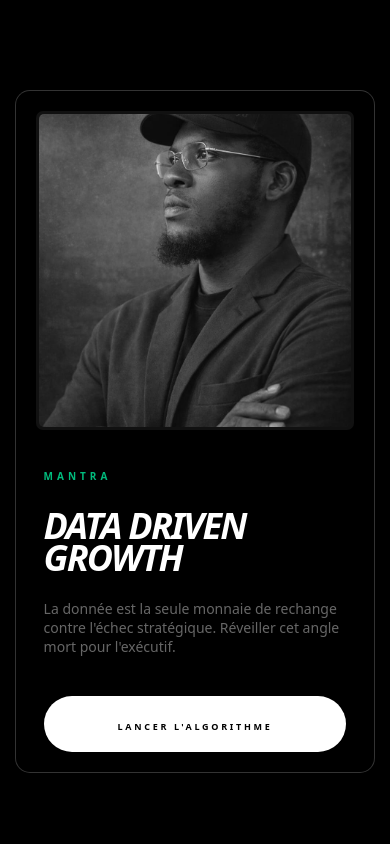
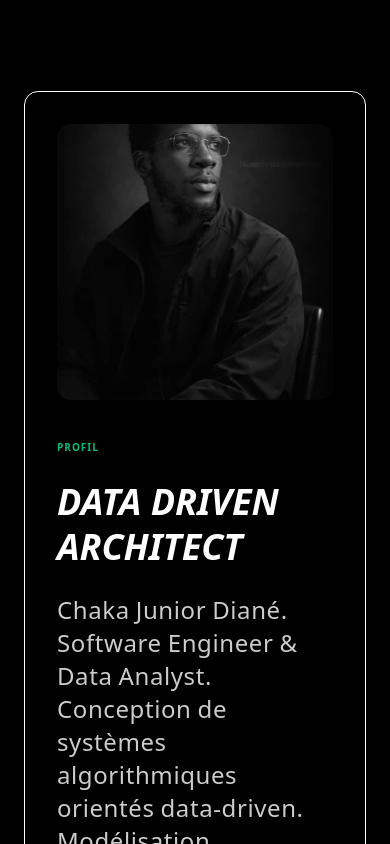
Before and after one commit to nonnzy7even7iete/nonnzytransformiumfullstackbundel, a Next.js app: page /zymantra in a window 390 px wide. Shown: the part 980-1824 px from the top of the page. Built offline with nearby package versions, Linux system fonts and the light colour scheme; no server answers.

Commit message:
Zy Bulding workflow

```diff
--- a/src/components/frontendkit/ZymantraBeam.tsx
+++ b/src/components/frontendkit/ZymantraBeam.tsx
@@ -15,9 +15,12 @@ import {
   HTMLMotionProps,
 } from "framer-motion";
 import { cn } from "@/lib/utils";
+
+// COMPOSANTS EXTERNES (CORRIGÉS)
 import { MultiStepLoader } from "@/components/ui/multi-step-loader";
+import { TextGenerateEffect } from "@/components/ui/text-generate-effect";
 
-// --- INTERFACES (CONTRATS DE DONNÉES) ---
+// --- INTERFACES ---
 interface ContentItem {
   badge: string;
   title: string;
@@ -28,15 +31,13 @@ interface ContentItem {
 interface CardItemProps extends HTMLMotionProps<"div"> {
   children: React.ReactNode;
   translateZ?: number;
-  className?: string;
 }
 
-// --- CONTEXTE 3D ---
-// On crée un "tunnel" d'information pour dire aux enfants si la souris survole le parent.
 const MouseEnterContext = createContext<
   [boolean, React.Dispatch<React.SetStateAction<boolean>>] | undefined
 >(undefined);
 
+// --- COMPOSANTS DE STRUCTURE ---
 const CardContainer = ({
   children,
   className,
@@ -49,8 +50,6 @@ const CardContainer = ({
   const x = useMotionValue(0);
   const y = useMotionValue(0);
 
-  // Pourquoi useSpring ? Pour que la rotation ne soit pas sèche.
-  // Il ajoute de l'inertie physique au mouvement de la carte.
   const rotateX = useSpring(useTransform(y, [-0.5, 0.5], [8, -8]), {
     stiffness: 100,
     damping: 30,
@@ -64,7 +63,6 @@ const CardContainer = ({
     if (!containerRef.current) return;
     const { left, top, width, height } =
       containerRef.current.getBoundingClientRect();
-    // Calcul de la position relative par rapport au centre (0 = milieu)
     x.set((e.clientX - left) / width - 0.5);
     y.set((e.clientY - top) / height - 0.5);
   };
@@ -73,7 +71,7 @@ const CardContainer = ({
     <MouseEnterContext.Provider value={[isMouseEnter, setIsMouseEnter]}>
       <div
         className={cn("flex items-center justify-center", className)}
-        style={{ perspective: "1200px" }} // Indispensable pour l'effet de profondeur
+        style={{ perspective: "1200px" }}
         onMouseMove={handleMouseMove}
         onMouseEnter={() => setIsMouseEnter(true)}
         onMouseLeave={() => {
@@ -85,7 +83,6 @@ const CardContainer = ({
         <motion.div
           ref={containerRef}
           style={{ rotateX, rotateY, transformStyle: "preserve-3d" }}
-          className="relative transition-transform duration-200 ease-out"
         >
           {children}
         </motion.div>
@@ -102,13 +99,13 @@ const CardItem = ({
 }: CardItemProps) => {
   const context = useContext(MouseEnterContext);
   const isMouseEnter = context ? context[0] : false;
-
   return (
     <motion.div
       {...rest}
       animate={{
-        // L'effet "Pop-out" : l'élément avance vers l'utilisateur sur l'axe Z
-        transform: `translateZ(${isMouseEnter ? translateZ : 0}px)`,
+        transform: isMouseEnter
+          ? `translateZ(${translateZ}px)`
+          : `translateZ(0px)`,
       }}
       transition={{ type: "spring", stiffness: 150, damping: 20 }}
       className={className}
@@ -118,41 +115,37 @@ const CardItem = ({
   );
 };
 
-// --- CONFIGURATION DU LOADER ---
-const LOADER_STATES = [
-  { text: "Accès au serveur Penguin" },
-  { text: "Scan de la zone Anyama" },
-  { text: "Synchronisation Algorithme Zy" },
-  { text: "Génération du Radar" },
-  { text: "Data Ready" },
+// --- DATA ---
+const ZYMANTRA_CONTENT: ContentItem[] = [
+  {
+    badge: "PROFIL",
+    title: "DATA DRIVEN ARCHITECT",
+    description:
+      "Chaka Junior Diané. Software Engineer & Data Analyst. Conception de systèmes algorithmiques orientés data-driven. Modélisation, structuration et extraction des dynamiques de données.",
+    image: "/IMG-20260311-WA0001.jpg",
+  },
+  {
+    badge: "P-R-S",
+    title: "ALGO ZY RADAR",
+    description:
+      "Anyama sera la première commune de Côte d'Ivoire dotée d'un radar économique synchronisant les ressources et les réalités.",
+    image: "/IMG-20260116-WA0000.jpg",
+  },
 ];
 
-export default function Zymantra({
-  content = ZYMANTRA_CONTENT,
-}: {
-  content?: ContentItem[];
-}) {
+export default function ZymantraBeam() {
   const containerRef = useRef<HTMLDivElement>(null);
-  const [svgHeight, setSvgHeight] = useState(0);
   const [loading, setLoading] = useState(false);
   const [activeIdx, setActiveIdx] = useState<number | null>(null);
+  const [svgHeight, setSvgHeight] = useState(0);
 
-  /**
-   * GESTION DU SCROLL (BEAM)
-   * On suit la progression du scroll pour animer la ligne verticale.
-   */
   const { scrollYProgress } = useScroll({
     target: containerRef,
     offset: ["start center", "end end"],
   });
 
   useEffect(() => {
-    const update = () => {
     if (containerRef.current) setSvgHeight(containerRef.current.offsetHeight);
-    };
-    update();
-    window.addEventListener("resize", update);
-    return () => window.removeEventListener("resize", update);
   }, []);
 
   const beamY = useSpring(
@@ -163,126 +156,88 @@ export default function Zymantra({
   return (
     <div
       ref={containerRef}
-      className="relative w-full py-24 px-4 overflow-hidden"
-      style={{ backgroundColor: "var(--background)" }}
+      className="relative w-full py-24 bg-background overflow-hidden"
     >
-      {/* onClose permet de fermer le loader en cliquant "n'importe où" sur le flou.
-          C'est crucial pour l'UX métier (liberté de l'utilisateur).
-      */}
       <MultiStepLoader
-        loadingStates={LOADER_STATES}
+        loadingStates={[
+          { text: "Scan Data..." },
+          { text: "Calcul Algorithme..." },
+          { text: "Ready" },
+          { text: "Logique metier et serveur en cours d execution" },
+        ]}
         loading={loading}
-        duration={1500}
+        duration={1000}
         onClose={() => setLoading(false)}
       />
 
-      {/* LE BEAM : Ligne de progression visuelle */}
-      <div className="absolute left-6 md:left-12 top-0 h-full w-[1px] hidden sm:block opacity-15">
-        <div className="h-full w-full bg-[var(--accents-2)]" />
+      <div className="absolute left-6 md:left-12 top-0 h-full w-[1px] hidden sm:block opacity-20 bg-border">
         <motion.div
           style={{ height: beamY }}
           className="absolute top-0 w-full bg-emerald-500 shadow-[0_0_15px_#10b981]"
         />
       </div>
 
-      <div className="max-w-7xl mx-auto flex flex-col gap-32 relative z-10">
-        {content.map((item, index) => {
-          /**
-           * GESTION DU FOCUS :
-           * Si on survole une carte, les autres deviennent floues et transparentes.
-           */
+      <div className="max-w-7xl mx-auto flex flex-col gap-32 relative z-10 px-6">
+        {ZYMANTRA_CONTENT.map((item, index) => {
           const isInactive = activeIdx !== null && activeIdx !== index;
-          const isEven = index % 2 === 0;
-
           return (
             <motion.div
               key={index}
               onMouseEnter={() => setActiveIdx(index)}
               onMouseLeave={() => setActiveIdx(null)}
               animate={{
-                opacity: isInactive ? 0.3 : 1,
-                filter: isInactive ? "blur(12px)" : "blur(0px)",
-                scale: isInactive ? 0.97 : 1,
+                opacity: isInactive ? 0.4 : 1,
+                filter: isInactive ? "blur(8px)" : "none",
               }}
-              className="transition-all duration-700 flex justify-center"
+              className="flex justify-center transition-all duration-500"
             >
               <CardContainer>
                 <div
                   className={cn(
-                    "flex flex-col items-center transition-all duration-500 w-[92vw] lg:w-[1100px] group/card",
-                    "gap-8 p-5 md:p-8",
-                    // ALTERNANCE : Si index est pair, image à gauche, sinon à droite.
-                    isEven ? "lg:flex-row" : "lg:flex-row-reverse"
+                    "flex flex-col lg:flex-row items-center gap-10 p-8 bg-card border border-border shadow-2xl",
+                    index % 2 !== 0 && "lg:flex-row-reverse"
                   )}
-                  style={{
-                    backgroundColor: "var(--card-bg)",
-                    borderRadius: "var(--radius-vercel)",
-                    boxShadow: "0 0 0 1px var(--border-color)",
-                  }}
+                  style={{ borderRadius: "var(--radius-vercel)" }}
                 >
-                  {/* ZONE IMAGE : Padding technique de 3px */}
                   <CardItem
-                    translateZ={80}
-                    className="w-full lg:w-[45%] aspect-square relative overflow-hidden p-[3px] shrink-0 shadow-xl"
-                    style={{
-                      backgroundColor: "var(--accents-1)",
-                      borderRadius: "var(--radius-vercel-zy)",
-                    }}
-                  >
-                    <div
-                      className="w-full h-full overflow-hidden relative"
-                      style={{
-                        borderRadius: "calc(var(--radius-vercel-zy) - 2px)",
-                      }}
+                    translateZ={60}
+                    className="w-full lg:w-[450px] aspect-square overflow-hidden"
+                    style={{ borderRadius: "var(--radius-vercel)" }}
                   >
                     <img
                       src={item.image}
                       alt={item.title}
-                        className="w-full h-full object-cover grayscale group-hover/card:grayscale-0 group-hover/card:scale-105 transition-all duration-1000"
+                      className="w-full h-full object-cover grayscale hover:grayscale-0 transition-all duration-1000"
                     />
-                    </div>
                   </CardItem>
 
-                  {/* ZONE TEXTE : Entièrement dynamique */}
-                  <div className="flex-1 flex flex-col items-start justify-center space-y-6 px-2 md:px-10">
-                    {/* Badge Mantra */}
-                    <CardItem translateZ={40}>
-                      <span className="text-emerald-500 text-[10px] font-black tracking-[0.4em] uppercase">
+                  <div className="flex-1 space-y-6">
+                    <CardItem
+                      translateZ={30}
+                      className="text-emerald-500 text-[10px] font-black tracking-widest uppercase"
+                    >
                       {item.badge}
-                      </span>
+                    </CardItem>
+                    <CardItem
+                      translateZ={50}
+                      className="text-4xl md:text-6xl font-black italic uppercase leading-tight text-foreground"
+                    >
+                      {item.title}
                     </CardItem>
 
-                    {/* Titre Principal */}
-                    <CardItem translateZ={60}>
-                      <h2 className="text-4xl md:text-6xl font-black italic uppercase leading-[0.9] tracking-tighter text-[var(--foreground)]">
-                        {item.title}
-                      </h2>
+                    <CardItem translateZ={20} className="min-h-[80px]">
+                      <TextGenerateEffect
+                        words={item.description}
+                        className="text-sm md:text-lg opacity-80 leading-relaxed max-w-md"
+                      />
                     </CardItem>
 
-                    {/* Description (paragraphe) */}
-                    <CardItem translateZ={30}>
-                      <p className="opacity-40 text-sm md:text-lg leading-snug max-w-md text-[var(--foreground)]">
-                        {item.description}
-                      </p>
-                    </CardItem>
-
-                    {/* Bouton d'action */}
-                    <CardItem translateZ={100} className="w-full pt-4">
+                    <CardItem translateZ={100} className="pt-6">
                       <button
-                        onClick={(e) => {
-                          e.stopPropagation();
-                          setLoading(true);
-                        }}
-                        className="group relative h-14 w-full lg:w-64 overflow-hidden rounded-full transition-all active:scale-95 shadow-lg"
-                        style={{ backgroundColor: "var(--foreground)" }}
-                      >
-                        <span
-                          className="relative z-10 text-[9px] font-black uppercase tracking-[0.3em]"
-                          style={{ color: "var(--background)" }}
+                        onClick={() => setLoading(true)}
+                        className="px-10 py-4 bg-foreground text-background text-[10px] font-black uppercase rounded-full tracking-[0.2em] hover:bg-emerald-600 transition-all active:scale-95"
                       >
                         Lancer l'algorithme
-                        </span>
-                        <div className="absolute inset-0 bg-emerald-600 translate-y-full group-hover:translate-y-0 transition-transform duration-500" />
                       </button>
                     </CardItem>
                   </div>
@@ -295,21 +250,3 @@ export default function Zymantra({
     </div>
   );
 }
-
-// --- BASE DE DONNÉES LOCALE (CONTENT) ---
-const ZYMANTRA_CONTENT: ContentItem[] = [
-  {
-    badge: "MANTRA ",
-    title: "DATA DRIVEN GROWTH",
-    description:
-      "La donnée est la seule monnaie de rechange contre l'échec stratégique. Réveiller cet angle mort pour l'exécutif.",
-    image: "/IMG-20260211-WA0000.jpg",
-  },
-  {
-    badge: "P-R-S ",
-    title: "ALGO ZY RADAR",
-    description:
-      "Anyama sera la première commune de Côte d'Ivoire dotée d'un radar économique synchronisant les ressources et les réalités.",
-    image: "/IMG-20260116-WA0000.jpg",
-  },
-];
```
Also changed, not shown: src/components/frontendkit/dataChart.tsx (+50 -24 lines), public/IMG-20260311-WA0001.jpg (added), public/IMG-20260311-WA0002.jpg (added). Lines whose indentation alone changed are shown as unchanged.
